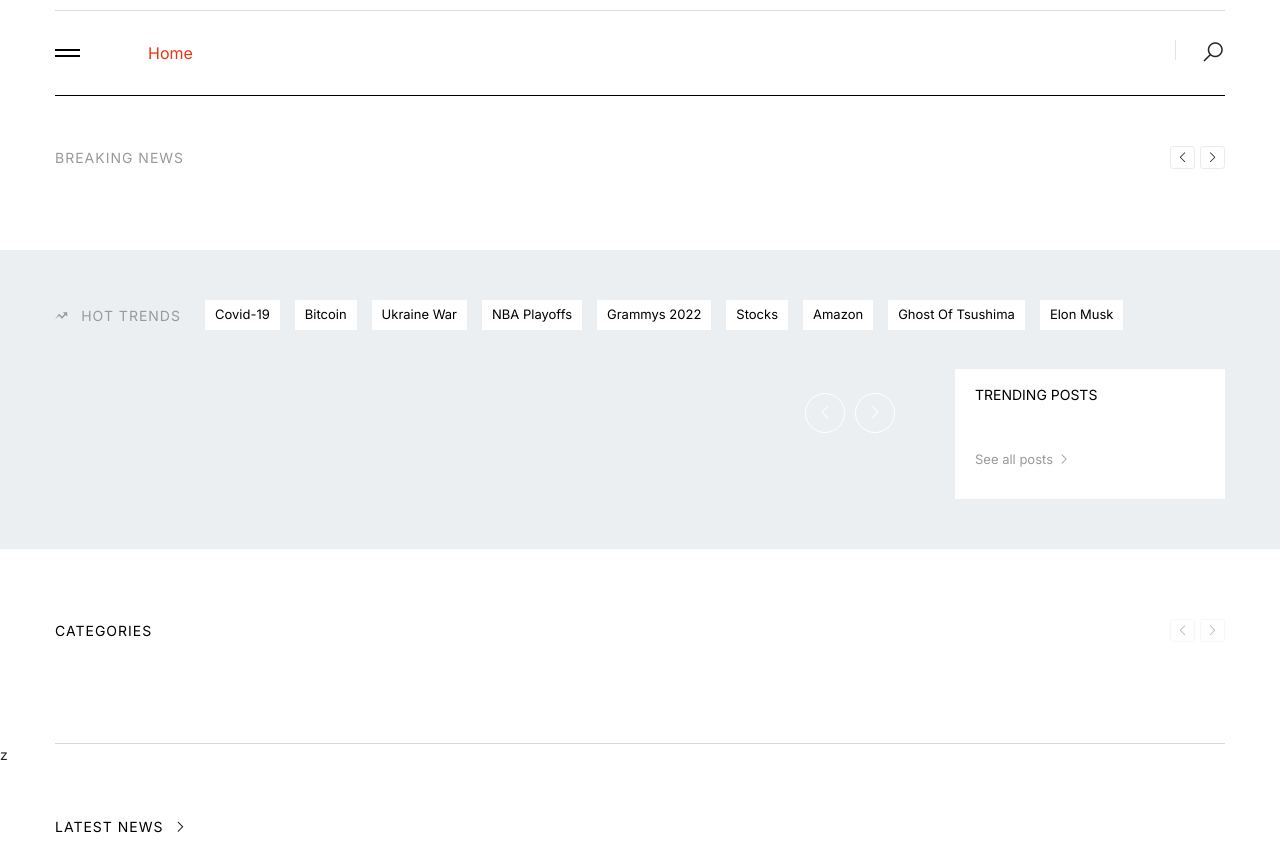
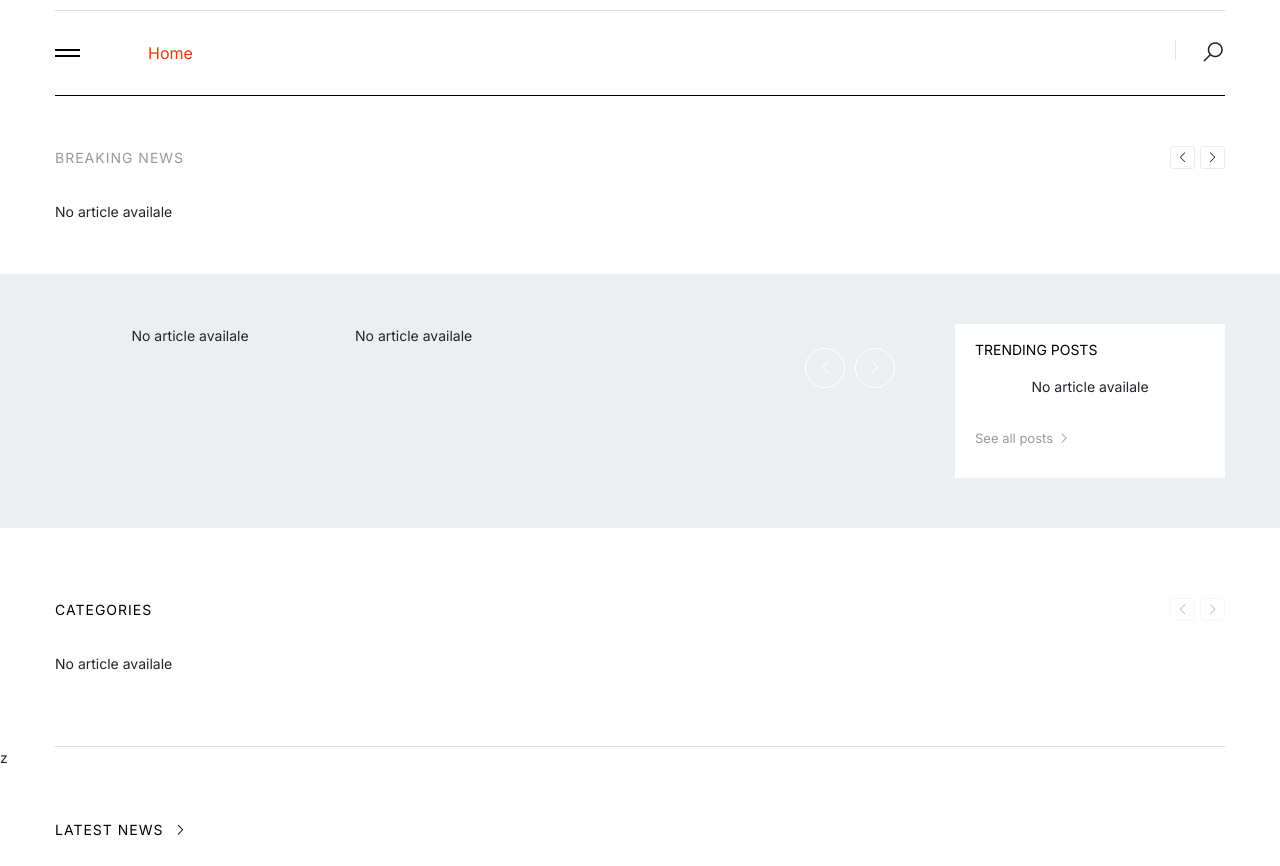
Before and after one commit to kajugadaniels/django-blog-app, a Django app: page / in a window 1280 px wide. Shown: the part 151-1017 px from the top of the page. Run offline with Django 5.2, Linux system fonts and the light colour scheme; data comes from the database, SQL or seed files in the repository; data that the repository does not hold is empty; some libraries are stand-ins or nearby versions.

Commit message:
New changes

```diff
--- a/templates/pages/index.html
+++ b/templates/pages/index.html
@@ -42,6 +42,10 @@
                                         </div>
                                     </a>
                                 </div>
+                            {% empty %}
+                                <p class="text-center text-bold">
+                                    No article availale
+                                </p>
                             {% endfor %}
                         </div>
                     </div>
@@ -55,23 +59,6 @@
 
     <section class="tc-trends-news-style1 pt-50 pb-50 bg-gray1">
         <div class="container">
-            <div class="hot-trends-tabs-style1 mb-4">
-                <p class="color-999 text-uppercase ltspc-1 flex-shrink-0 me-4 pt-1">
-                    <i class="ion-arrow-graph-up-right me-2"></i>
-                    hot trends
-                </p>
-                <div class="links">
-                    <a href="#" class="link">Covid-19</a>
-                    <a href="#" class="link">Bitcoin</a>
-                    <a href="#" class="link">Ukraine War</a>
-                    <a href="#" class="link">NBA Playoffs</a>
-                    <a href="#" class="link">Grammys 2022</a>
-                    <a href="#" class="link">Stocks</a>
-                    <a href="#" class="link">Amazon</a>
-                    <a href="#" class="link">Ghost of Tsushima</a>
-                    <a href="#" class="link">Elon Musk</a>
-                </div>
-            </div>
             <div class="section-content">
                 <div class="row">
                     <div class="col-lg-3">
@@ -142,6 +129,10 @@
                                     </div>
                                 </div>
                             </div>
+                        {% else %}
+                            <p class="text-center text-bold">
+                                No article availale
+                            </p>
                         {% endif %}
 
                     </div>
@@ -198,6 +189,10 @@
                                                 </div>
                                             </div>
                                         </div>
+                                    {% empty %}
+                                        <p class="text-center text-bold">
+                                            No article availale
+                                        </p>
                                     {% endfor %}
                                 </div>
                             </div>
@@ -242,6 +237,10 @@
                                             <h6 class="title">{{ article.title }}</h6>
                                         </div>
                                     </a>
+                                {% empty %}
+                                    <p class="text-center text-bold">
+                                        No article availale
+                                    </p>
                                 {% endfor %}
                                 <a href="#" class="fsz-13px color-999 pt-30 pb-30">
                                     See all posts <i class="la la-angle-right"></i>
@@ -276,6 +275,10 @@
                                         </div>
                                     </a>
                                 </div>
+                            {% empty %}
+                                <p class="text-center text-bold">
+                                    No article availale
+                                </p>
                             {% endfor %}
                         </div>
                     </div>
@@ -313,6 +315,10 @@
                                 <div class="content pt-30">
                                     {% if recentArticle.category %}
                                         <a href="{% url 'base:showCategoryArticles' recentArticle.category.slug %}" class="news-cat color-999 fsz-13px text-uppercase mb-10">{{ recentArticle.category.name }}</a>
+                                    {% else %}
+                                        <p class="text-center text-bold">
+                                            No article availale
+                                        </p>
                                     {% endif %}
                                     <h2 class="title mb-20">
                                         <a href="#">{{ recentArticle.title }}</a>
@@ -1228,12 +1254,16 @@
                                                         </div>
                                                     </div>
                                                 </a>
+                                            {% empty %}
+                                                No Post
                                             {% endfor %}
                                         </div>
                                     </div>
                                 </div>
                             </div>
                         </div>
+                    {% empty %}
+                        No Post
                     {% endfor %}
                 </div>
             </div>
```
Also changed, not shown: other parts of templates/pages/index.html (+20 -1 lines). Lines whose indentation alone changed are shown as unchanged.
